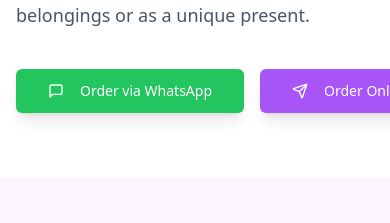
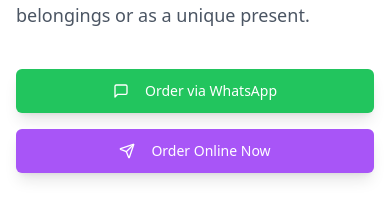
Before and after one commit to trogifts/tro-gifts-landing, a React (Vite) app: page / in a window 390 px wide. Shown: the part 376-599 px from the top of the page. Built offline with nearby package versions, Linux system fonts and the light colour scheme.

Commit message:
Fix: Improve mobile responsiveness and add order section
-   Move "Order Online" button below "Order via WhatsApp" in the hero section on mobile.
-   Add a new section with both ordering options above the footer.
-   Provide guidance on content modification within the website.

```diff
--- a/src/pages/Index.tsx
+++ b/src/pages/Index.tsx
@@ -10,7 +10,7 @@ const Index = () => {
   const placeholderWhatsAppNumber = "9072993180"; // Replace with your actual WhatsApp number
   const prefilledMessage = encodeURIComponent("Hello TroGifts! I'd like to place an order.");
   const whatsappLink = `https://wa.me/${placeholderWhatsAppNumber}?text=${prefilledMessage}`;
-   const forms = `https://docs.google.com/forms/d/e/1FAIpQLScAalHHBMRerSlElnOkbXxeQTXMvvhqp__M2kX_1053pVgWtg/viewform`;
+  const forms = `https://docs.google.com/forms/d/e/1FAIpQLScAalHHBMRerSlElnOkbXxeQTXMvvhqp__M2kX_1053pVgWtg/viewform`;
 
   const posterExamples = [
     {
@@ -20,7 +20,7 @@ const Index = () => {
     },
     {
       id: 2,
-      src: "https://images.unsplash.com/photo-1721322800607-8c383fusbneef04?auto=format&fit=crop&w=1000&q=80",
+      src: "https://images.unsplash.com/photo-1721322800607-8c38375eef04?auto=format&fit=crop&w=1000&q=80",
       alt: "Poster Example 2",
     },
     {
@@ -139,11 +139,20 @@ const Index = () => {
           <p className="text-lg md:text-xl text-gray-600 mb-10 max-w-2xl mx-0 md:mx-auto">
             Create adorable, custom NameSlips for your child featuring their photo, name, school, and more! Perfect for labeling belongings or as a unique present.
           </p>
-          <div className="flex justify-start md:justify-center space-x-4">
-            <Button size="lg" onClick={() => window.open(whatsappLink, '_blank')} className="bg-green-500 hover:bg-green-600 text-white shadow-lg transform hover:scale-105 transition-transform">
+          <div className="flex flex-col items-start sm:flex-row sm:items-center justify-start md:justify-center space-y-4 sm:space-y-0 sm:space-x-4">
+            <Button
+              size="lg"
+              onClick={() => window.open(whatsappLink, '_blank')}
+              className="w-full sm:w-auto bg-green-500 hover:bg-green-600 text-white shadow-lg transform hover:scale-105 transition-transform"
+            >
               <MessageSquare className="mr-2" /> Order via WhatsApp
             </Button>
-            <Button size="lg" variant="secondary" className="bg-purple-500 hover:bg-purple-600 text-white shadow-lg transform hover:scale-105 transition-transform"  onClick={() => window.open(forms, '_blank')}>
+            <Button
+              size="lg"
+              variant="secondary"
+              className="w-full sm:w-auto bg-purple-500 hover:bg-purple-600 text-white shadow-lg transform hover:scale-105 transition-transform"
+              onClick={() => window.open(forms, '_blank')}
+            >
               <Send className="mr-2" /> Order Online Now
             </Button>
           </div>
@@ -267,8 +276,7 @@ const Index = () => {
         </div>
       </section>
 
-      {/* Final CTA: This section was requested to be removed by the user, but it was removed in a previous step. Keeping it commented out as a reminder if needed. */}
-      {/*
+      {/* Final CTA Section (New Ordering Section) */}
       <section className="py-16 md:py-24 bg-purple-600 text-white">
         <div className="container mx-auto px-4 text-center">
           <h3 className="text-3xl md:text-4xl font-bold mb-6">Ready to Get Your Custom Gifts?</h3>
@@ -276,20 +284,24 @@ const Index = () => {
             Don't wait! Order today and make your child's belongings and gifts stand out.
           </p>
           <div className="flex flex-col sm:flex-row justify-center items-center space-y-4 sm:space-y-0 sm:space-x-4">
-            <Button size="lg" onClick={() => window.open(whatsappLink, '_blank')} className="bg-green-500 hover:bg-green-600 text-white w-full sm:w-auto">
+            <Button
+              size="lg"
+              onClick={() => window.open(whatsappLink, '_blank')}
+              className="bg-green-500 hover:bg-green-600 text-white w-full sm:w-auto"
+            >
               <MessageSquare className="mr-2" /> Order via WhatsApp
             </Button>
             <Button
               size="lg"
-              className="bg-white text-purple-600 hover:bg-purple-100 hover:text-purple-700 w-full sm:w-auto" // Changed button style
-              onClick={() => alert("Online order form coming soon!")}
+              variant="outline" /* Changed from secondary to outline for better contrast on purple bg */
+              className="bg-white text-purple-600 hover:bg-purple-100 hover:text-purple-700 border-white hover:border-purple-100 w-full sm:w-auto"
+              onClick={() => window.open(forms, '_blank')}
             >
               <Send className="mr-2" /> Order Online
             </Button>
           </div>
         </div>
       </section>
-      */}
 
       {/* Footer */}
       <footer className="py-8 text-left md:text-center bg-gray-800 text-gray-400">
```
